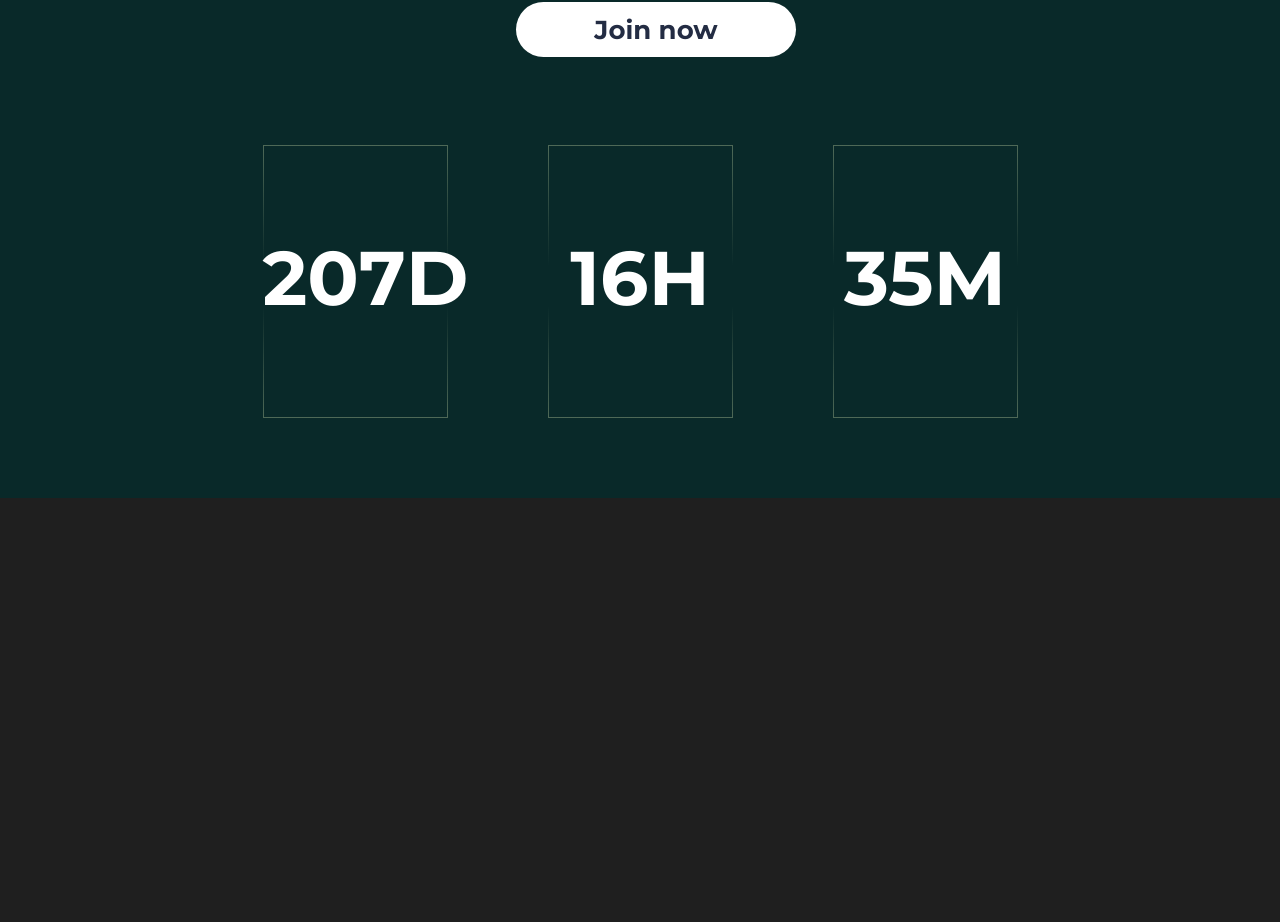
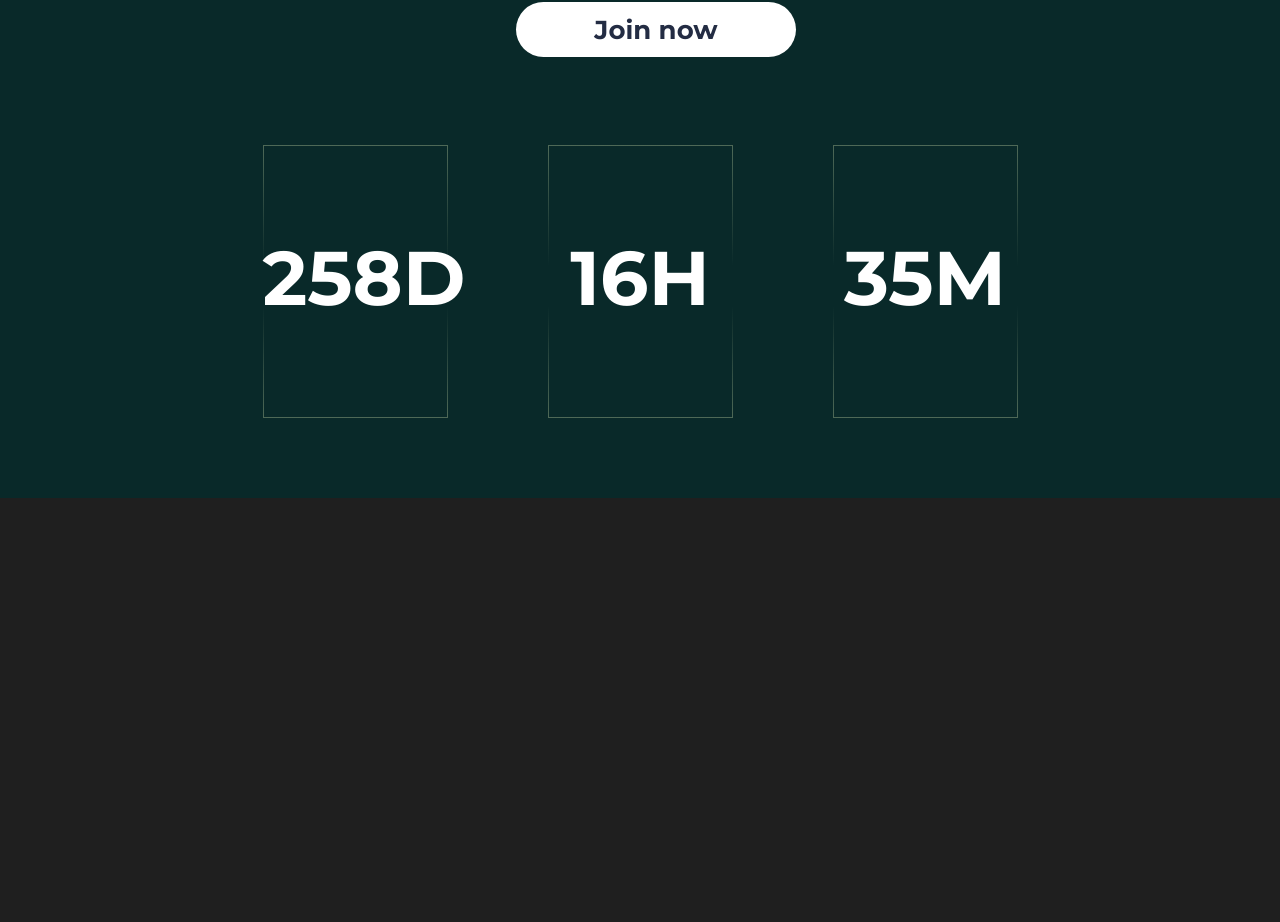
Before and after one commit to aaa-07/remit4me, a Next.js app: page / in a window 1280 px wide. Shown: the part 7247-8169 px from the top of the page. Built offline with nearby package versions, Linux system fonts and the light colour scheme; no server answers.

Commit message:
Extended the date for join now !!

```diff
--- a/components/home/mobile/waitlist.jsx
+++ b/components/home/mobile/waitlist.jsx
@@ -10,7 +10,7 @@ const Waitlist = () => {
     const calculateTimeLeft = () => {
       const now = new Date();
       const currentYear = now.getFullYear();
-      const targetDate = new Date(currentYear, 3, 20, 23, 59, 59); // April 20th at 23:59:59
+      const targetDate = new Date(currentYear, 5, 10, 23, 59, 59); // April 20th at 23:59:59
 
       // If December 31st has passed this year, target next year
       if (now > targetDate) {
--- a/components/home/waitlist/index.jsx
+++ b/components/home/waitlist/index.jsx
@@ -10,7 +10,7 @@ const Waitlist = () => {
     const calculateTimeLeft = () => {
       const now = new Date();
       const currentYear = now.getFullYear();
-      const targetDate = new Date(currentYear, 3, 20, 23, 59, 59); // April 20th at 23:59:59
+      const targetDate = new Date(currentYear, 5, 10, 23, 59, 59); // April 20th at 23:59:59
 
       // If December 31st has passed this year, target next year
       if (now > targetDate) {
```
